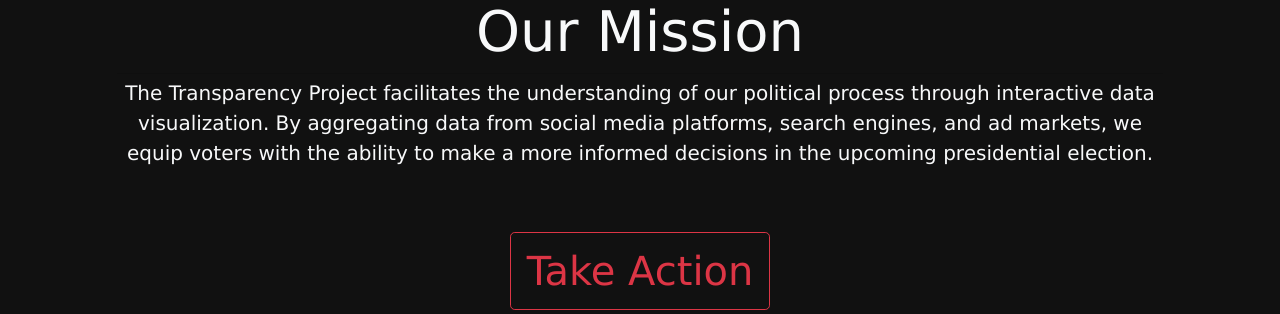
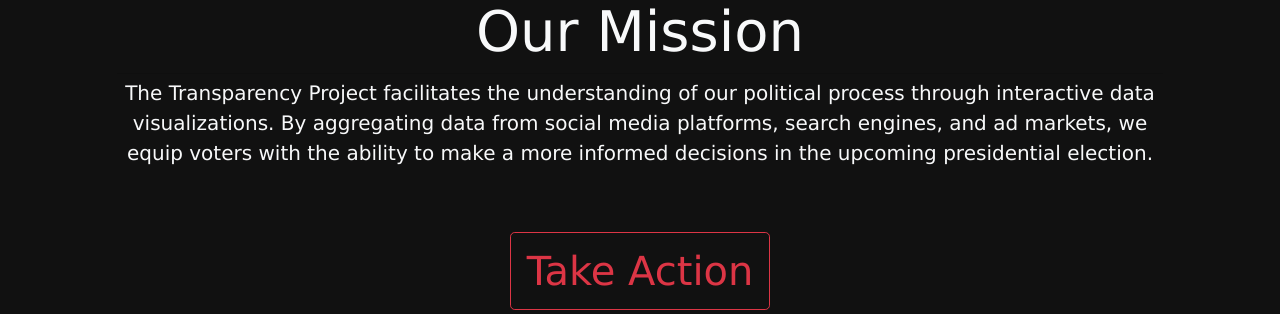
Before and after one commit to datascienceucsc/dss-cruzhacks, a Flask app: page / in a window 1280 px wide. Shown: the part 1436-1750 px from the top of the page. Run offline with Flask 3, Linux system fonts and the light colour scheme; parts of the project's set-up code (start-up, migrations or seed data) failed here and were passed over; some libraries are stand-ins or nearby versions.

Commit message:
fix spelling mistake

```diff
--- a/server/server/templates/home.html
+++ b/server/server/templates/home.html
@@ -33,7 +33,7 @@
     </h2>
     <hr class="my-1" />
     <p class="lead text-center text-light">
-	The Transparency Project facilitates the understanding of our political process through interactive data visualization.  By aggregating data from social media platforms, search engines, and ad markets, we equip voters with the ability to make a more informed decisions in the upcoming presidential election.
+	The Transparency Project facilitates the understanding of our political process through interactive data visualizations.  By aggregating data from social media platforms, search engines, and ad markets, we equip voters with the ability to make a more informed decisions in the upcoming presidential election.
     </p>
     <a
       class="btn btn-outline-danger btn-lg"
```
